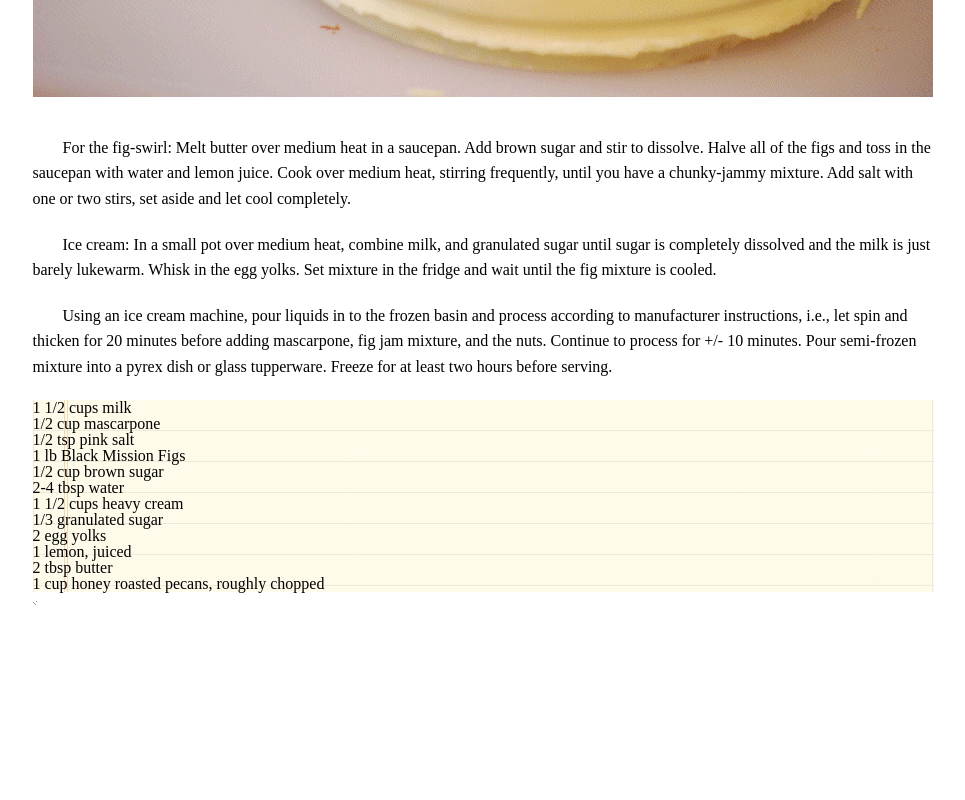
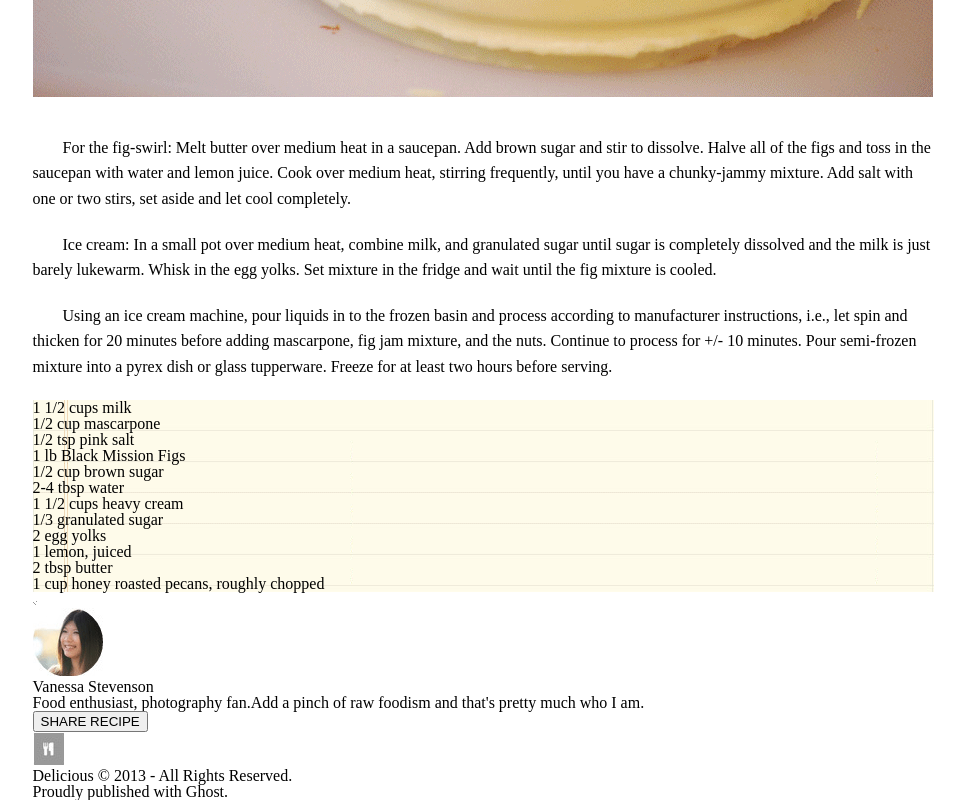
Before and after one commit to dg-griff/chocolate-pizza, a plain HTML site: page index.html in a window 1280 px wide. Shown: the part 673-1473 px from the top of the page, without its empty margins (157-1122 px from the left). Before the commit the page ends 1281 px from the top, so only its background shows below. Drawn offline with Linux system fonts and the light colour scheme.

Commit message:
Resolved merge conflicts manually.

```diff
--- a/index.html
+++ b/index.html
@@ -69,10 +69,22 @@
                       <img src="img/hr-img.png"/>
                       </section>
 
+                      <section>
+                        <img src="img/van-pic.png">
+                        <h5>Vanessa Stevenson</h5>
+                        <p>Food enthusiast, photography fan.Add a pinch of raw foodism and that's pretty much who I am.</p>
+                        <button>SHARE RECIPE</button>
+                      </section>
+
       </main>
+
+      <footer>
+        <img src="img/small-logo.png">
+        <p>Delicious &copy; 2013 - All Rights Reserved.</p>
+        <p>Proudly published with Ghost.</p>
+      </footer>
+    </div>
   </div>
-</div>
-
-<body>
-<script src="js/app.js"></script>
+  <script src="js/app.js"></script>
+  </body>
 </html>
```
